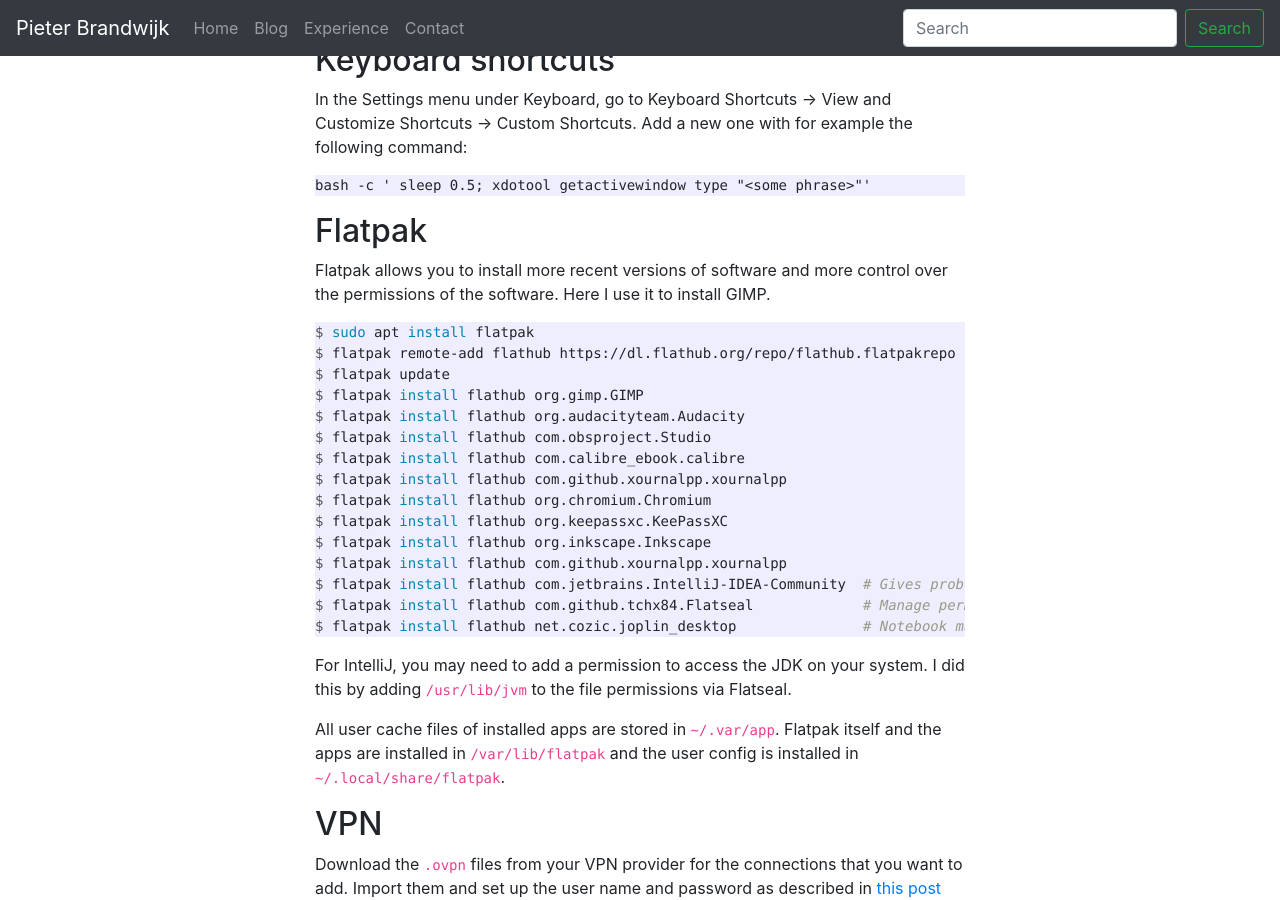
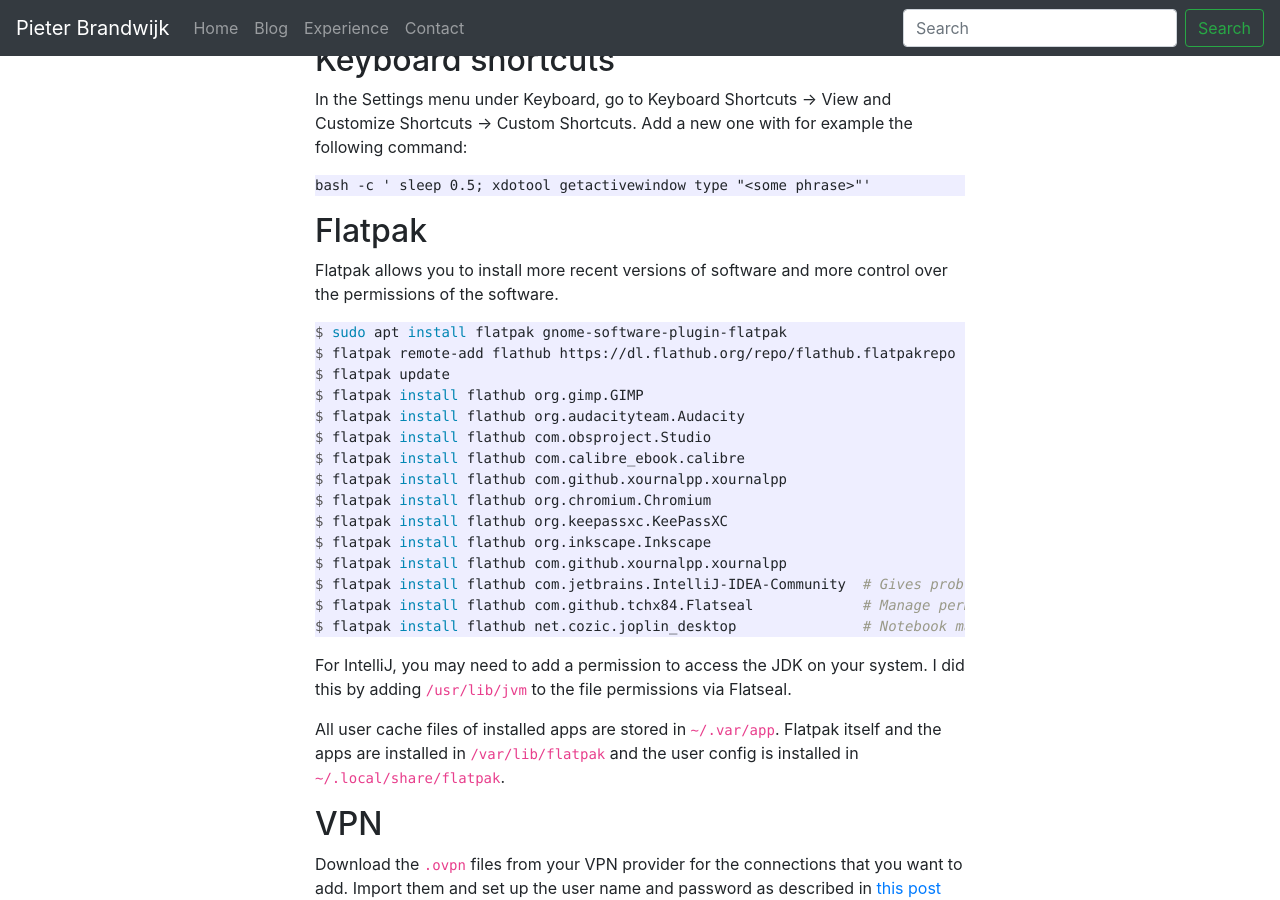
Before and after one commit to pbrandwijk/pbrandwijk.github.io, a Jekyll site: the page built from _posts/2020-07-03-my-initial-ubuntu-setup.md, in a window 1280 px wide and 900 px high, scrolled down 4370 px. Built offline with Jekyll 4.4.1, drawn with Linux system fonts in a browser that asks for light colours; nearby versions of some CDN libraries; comment, search, counter and statistics services are not loaded.

Commit message:
Update post

````diff
--- a/_posts/2020-07-03-my-initial-ubuntu-setup.md
+++ b/_posts/2020-07-03-my-initial-ubuntu-setup.md
@@ -188,9 +188,9 @@ bash -c ' sleep 0.5; xdotool getactivewindow type "<some phrase>"'
 ```
 
 ## Flatpak
-Flatpak allows you to install more recent versions of software and more control over the permissions of the software. Here I use it to install GIMP.
+Flatpak allows you to install more recent versions of software and more control over the permissions of the software.
 ```console
-$ sudo apt install flatpak
+$ sudo apt install flatpak gnome-software-plugin-flatpak
 $ flatpak remote-add flathub https://dl.flathub.org/repo/flathub.flatpakrepo
 $ flatpak update
 $ flatpak install flathub org.gimp.GIMP
````
